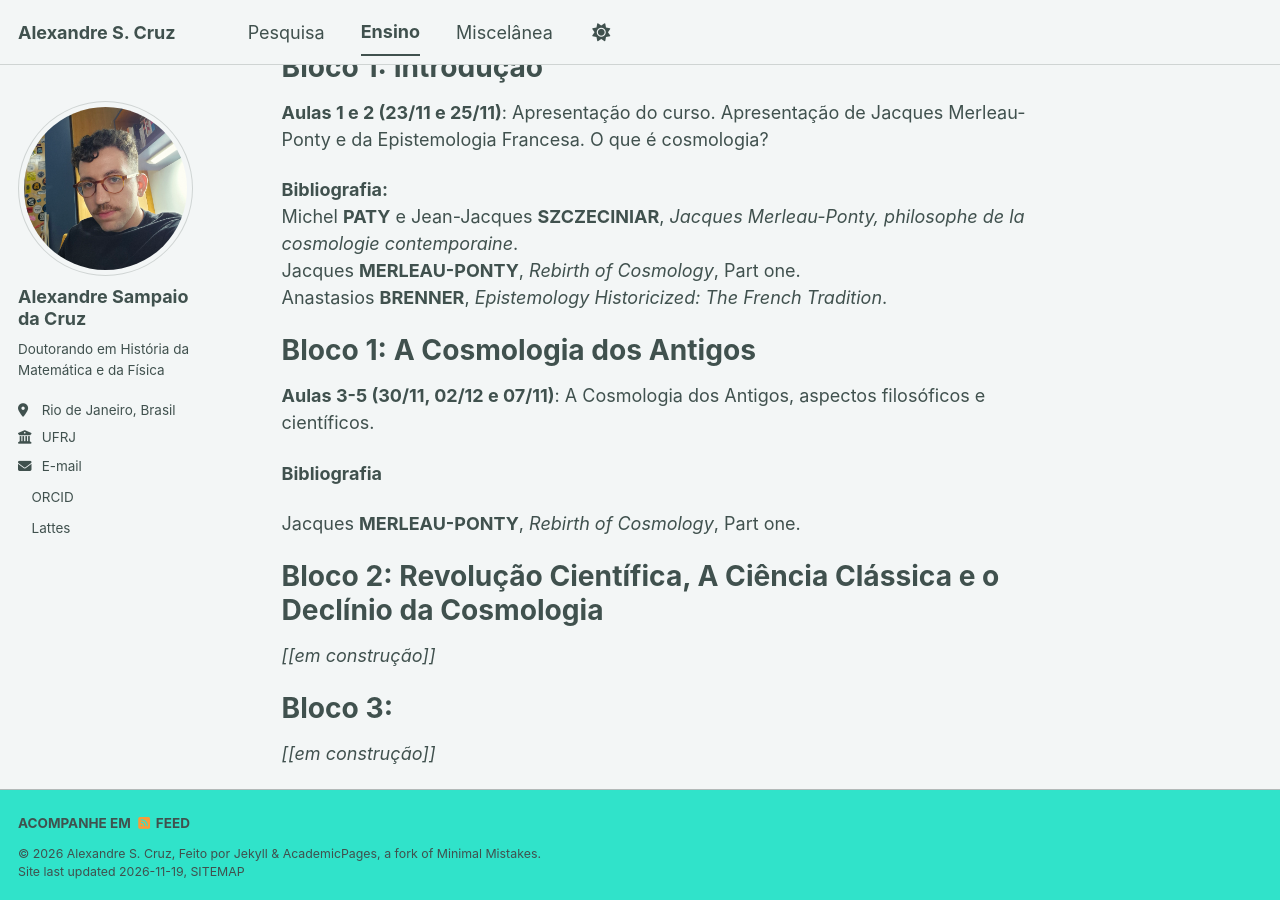
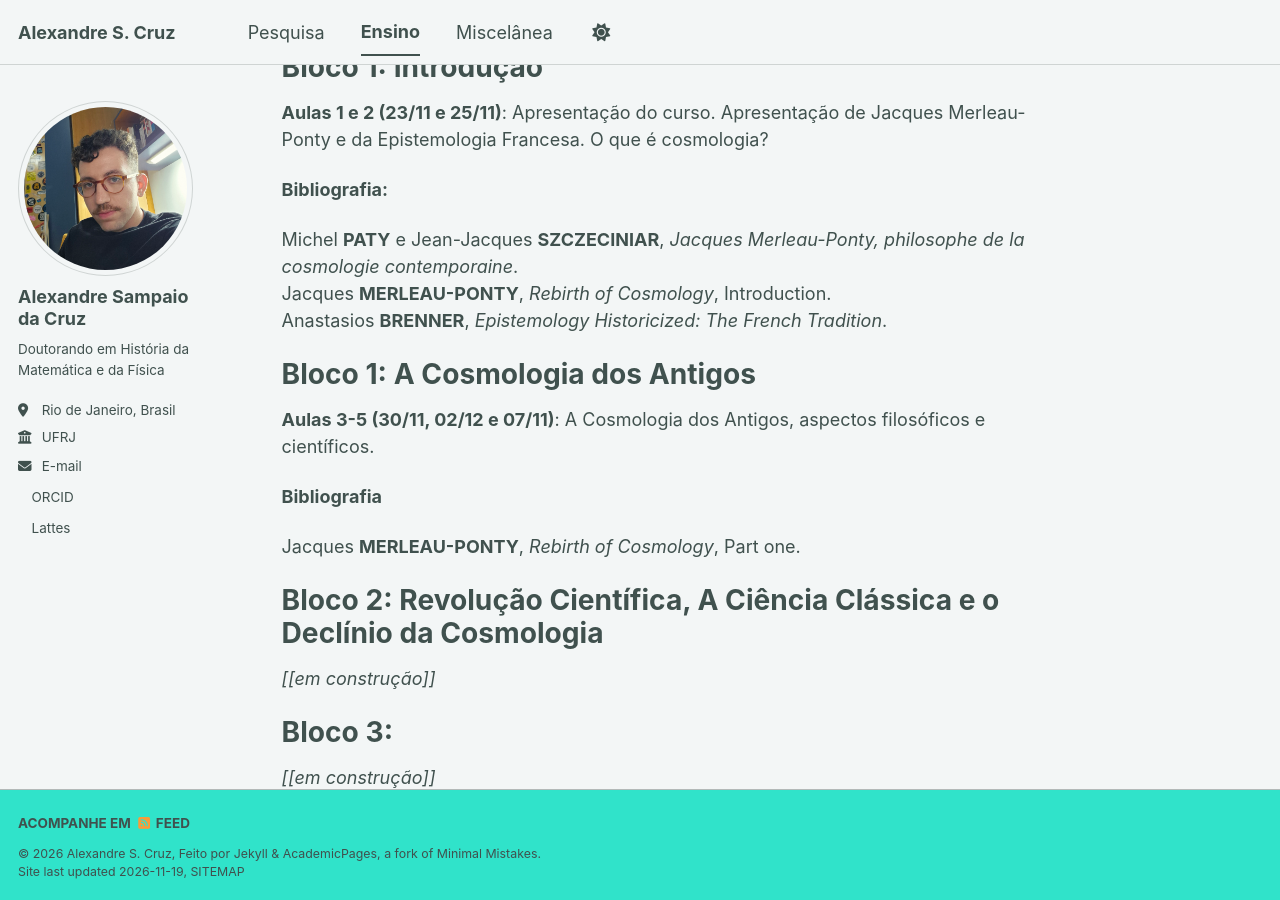
Before and after one commit to alexndr-sc/alexndr-sc.github.io, a Jekyll site: the page built from _teaching/2014-spring-teaching-1.md, in a window 1280 px wide and 900 px high, scrolled down 429 px. Built offline with Jekyll 4.4.1, drawn with Linux system fonts in a browser that asks for light colours; a script bundle is joined from its source files by our own code; a style sheet for code colours, icons or effects is not loaded.

Commit message:
Update 2014-spring-teaching-1.md

```diff
--- a/_teaching/2014-spring-teaching-1.md
+++ b/_teaching/2014-spring-teaching-1.md
@@ -22,8 +22,9 @@ Cronograma
 **Aulas 1 e 2 (23/11 e  25/11)**: Apresentação do curso. Apresentação de Jacques Merleau-Ponty e da Epistemologia Francesa. O que é cosmologia?
 
 **Bibliografia:**
+
 Michel **PATY** e Jean-Jacques **SZCZECINIAR**, _Jacques Merleau-Ponty, philosophe de la cosmologie contemporaine_.
-Jacques **MERLEAU-PONTY**, _Rebirth of Cosmology_, Part one.
+Jacques **MERLEAU-PONTY**, _Rebirth of Cosmology_, Introduction.
 Anastasios **BRENNER**, _Epistemology Historicized: The French Tradition_.
 
 # Bloco 1: A Cosmologia dos Antigos
```
